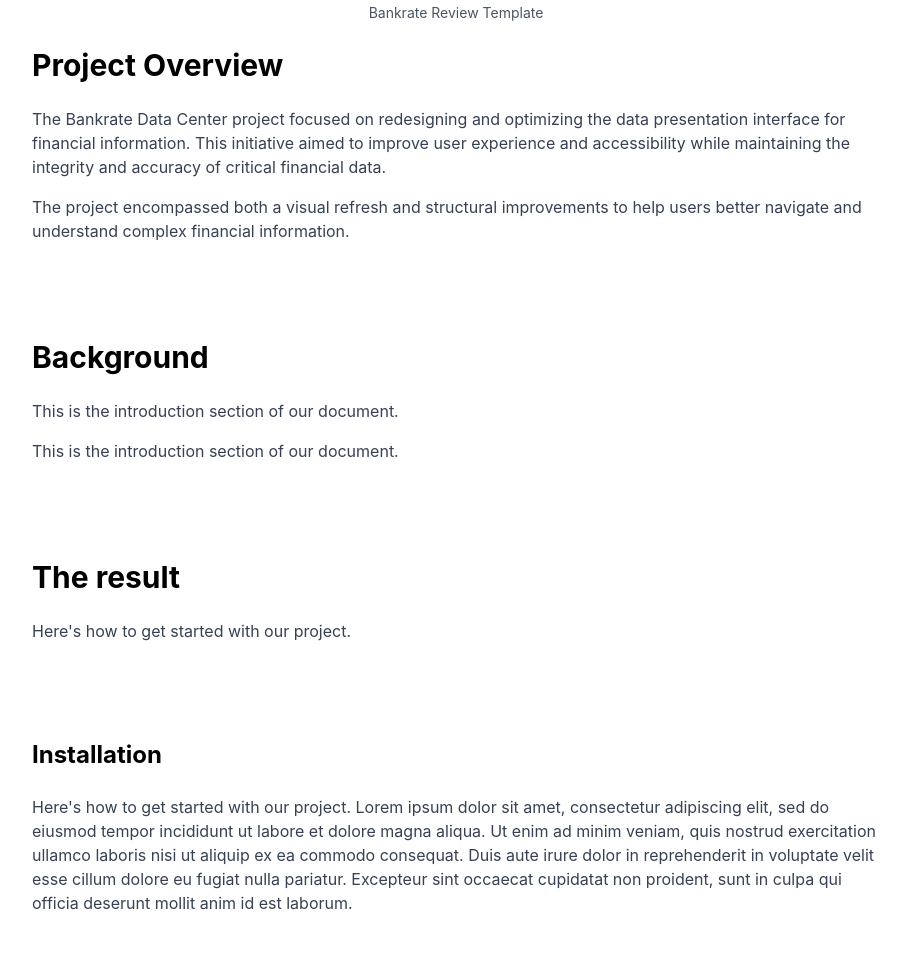
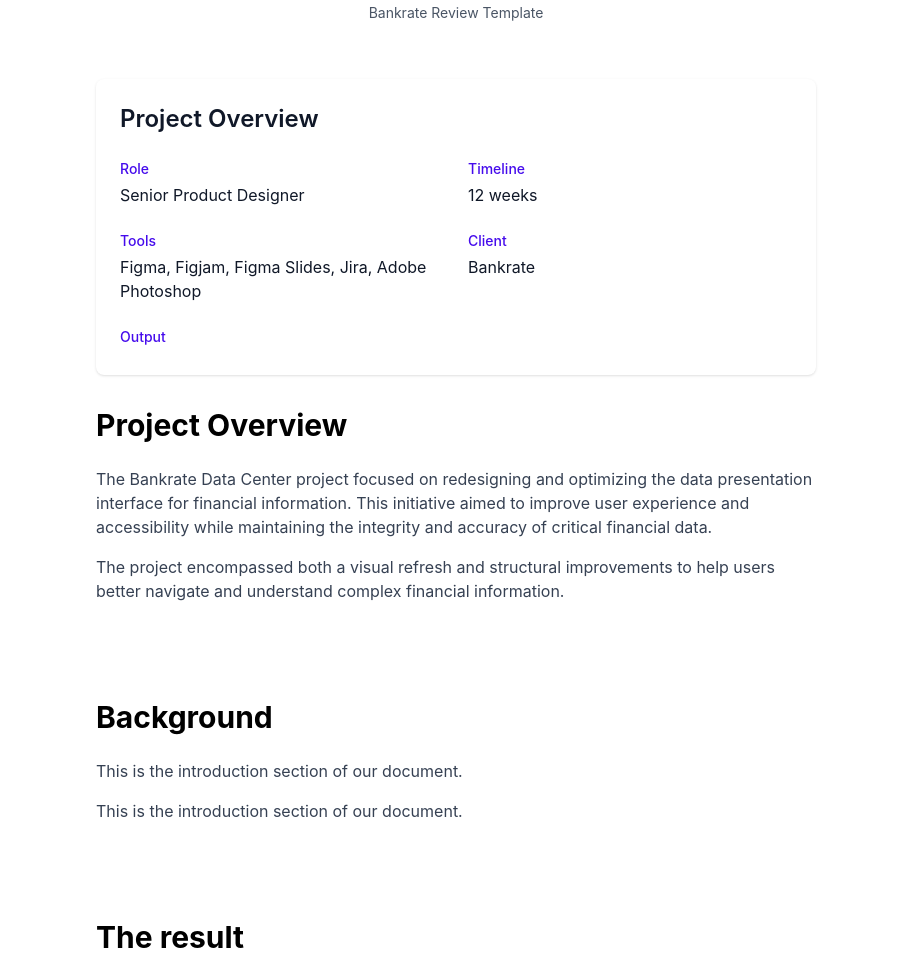
Before and after one commit to GrantC123/old-portfolio, a website: page bankrate-review-template.html in a window 1280 px wide. Shown: the part 869-1827 px from the top of the page, without its empty margins (184-1090 px from the left). Drawn offline with nearby package versions, Linux system fonts and the light colour scheme; files that its build step writes are made by us from their sources; a web font is replaced by a local one.

Commit message:
do do do

```diff
--- a/bankrate-data-center.html
+++ b/bankrate-data-center.html
@@ -28,10 +28,10 @@
 
 
         <project-image-full
-        image="Images/bankrate-data-center-hero.jpg"
-        alt="Bankrate Data Center"
-        caption="Bankrate Data Center"
-    ></project-image-full>
+            image="Images/bankrate-data-center-hero.jpg"
+            alt="Bankrate Data Center"
+            caption="Bankrate Data Center"
+        ></project-image-full>
 
 
 
@@ -39,6 +39,13 @@
 
         <div class="flex flex-wrap max-w-7xl mx-auto">
             <main class="flex-1 min-w-[300px] p-6">
+                <project-overview timeline="12 weeks"
+                tools="Figma, Figjam, Figma Slides, Jira, Adobe Photoshop"
+                client="Bankrate"
+                output="A new data center for Bankrate's historical proprietary data"
+                role="Senior Product Designer">
+                >
+            </project-overview>
                 <section id="overview" class="mb-12">
                     <h2 class="text-3xl font-bold mb-6">Project Overview</h2>
                     <p class="text-gray-700 mb-4">The Bankrate Data Center project focused on redesigning and optimizing the data presentation interface for financial information. This initiative aimed to improve user experience and accessibility while maintaining the integrity and accuracy of critical financial data.</p>
@@ -98,8 +105,7 @@
                 <section id="Conclusion" class="mb-12">
                     <h2 class="text-3xl font-bold mb-6">Conclusion</h2>
                     <p class="text-gray-700">Wrapping up the main points of our documentation.</p>
-                    <p class="text-gray-700">The component that you created on figma for the AAG component was so well thought out that I haven't had to detach the component once, which for such a complex component says a lot. You really thought of every solution another designer might need. The slots allow me to play around with different design ideas so I can find the right solution for our team while still creating a standardized template to work in!
-                    </p>
+
                 </section>
             </main>
         </div>
@@ -110,5 +116,6 @@
     <script src="wc-footer.js"></script>
     <script src="wc-nav-component.js"></script>
     <script src="wc-project-image-full.js"></script>
+    <script src="wc-project-overview.js"></script>
 </body>
 </html>
--- a/bankrate-review-template.html
+++ b/bankrate-review-template.html
@@ -35,24 +35,30 @@
 
         <div class="flex flex-wrap">
             <main class="flex-1 min-w-[300px]" >
-                <section id="overview" class="mb-12 max-w-4xl mx-auto  p-6">
+                <section id="overview" class="mb-12 max-w-3xl mx-auto  p-6">
+                    <project-overview timeline="12 weeks"
+                    tools="Figma, Figjam, Figma Slides, Jira, Adobe Photoshop"
+                    client="Bankrate"
+                    output=""
+                    role="Senior Product Designer">
+                    </project-overview>
                     <h2 class="text-3xl font-bold mb-6">Project Overview</h2>
                     <p class="text-gray-700 mb-4">The Bankrate Data Center project focused on redesigning and optimizing the data presentation interface for financial information. This initiative aimed to improve user experience and accessibility while maintaining the integrity and accuracy of critical financial data.</p>
                     <p class="text-gray-700">The project encompassed both a visual refresh and structural improvements to help users better navigate and understand complex financial information.</p>
                 </section>
 
-                <section id="background" class="mb-12 max-w-4xl mx-auto p-6">
+                <section id="background" class="mb-12 max-w-3xl mx-auto p-6">
                     <h2 class="text-3xl font-bold mb-6">Background</h2>
                     <p class="text-gray-700 mb-4">This is the introduction section of our document.</p>
                     <p class="text-gray-700">This is the introduction section of our document.</p>
                 </section>
 
-                <section id="The-result" class="mb-12 max-w-4xl mx-auto p-6">
+                <section id="The-result" class="mb-12 max-w-3xl mx-auto p-6">
                     <h2 class="text-3xl font-bold mb-6">The result</h2>
                     <p class="text-gray-700">Here's how to get started with our project.</p>
                 </section>
 
-                <section id="installation" class="mb-12 max-w-4xl mx-auto p-6">
+                <section id="installation" class="mb-12 max-w-3xl mx-auto p-6">
                     <h3 class="text-2xl font-bold mb-6">Installation</h3>
                     <p class="text-gray-700 space-y-4">
                         Here's how to get started with our project.
@@ -66,7 +72,7 @@
                 caption="Bankrate Review Template"
             ></project-image-full>
 
-                <section id="Research" class="mb-12 max-w-4xl mx-auto p-6">
+                <section id="Research" class="mb-12 max-w-3xl mx-auto p-6">
                     <h2 class="text-3xl font-bold mb-6">Research</h2>
                     <p class="text-gray-700 space-y-4">
                         Lorem ipsum dolor sit amet, consectetur adipiscing elit, sed do eiusmod tempor incididunt ut labore et dolore magna aliqua. Ut enim ad minim veniam, quis nostrud exercitation ullamco laboris nisi ut aliquip ex ea commodo consequat. Duis aute irure dolor in reprehenderit in voluptate velit esse cillum dolore eu fugiat nulla pariatur. Excepteur sint occaecat cupidatat non proident, sunt in culpa qui officia deserunt mollit anim id est laborum.
@@ -85,7 +91,7 @@
                 </section>
 
 
-                <section id="Conclusion" class="mb-12 max-w-4xl mx-auto p-6">
+                <section id="Conclusion" class="mb-12 max-w-3xl mx-auto p-6">
                     <h2 class="text-3xl font-bold mb-6">What others had to say</h2>
                     <blockquote class="p-8 my-4 rounded-xl border-s-4 border-purple-300 bg-purple-50 dark:border-gray-500 dark:bg-purple-800">
                         <p class="text-xl italic font-medium leading-relaxed text-gray-900 dark:text-white">"The component that you created in Figma for the "At a glance" component was so well thought out that I haven't had to detach the component once, which for such a complex component says a lot. You really thought of every solution another designer might need. The slots allow me to play around with different design ideas so I can find the right solution for our team while still creating a standardized template to work in!"</p>
@@ -103,5 +109,6 @@
     <script src="wc-project-image-full.js"></script>
     <script src="wc-lightbox.js"></script>
     <script src="wc-breadcrumbs.js"></script>
+    <script src="wc-project-overview.js"></script>
 </body>
 </html>
--- /dev/null
+++ b/wc-project-overview.js
@@ -0,0 +1,44 @@
+class ProjectOverview extends HTMLElement {
+    constructor() {
+        super();
+    }
+
+    connectedCallback() {
+        const timeline = this.getAttribute('timeline') || '';
+        const tools = this.getAttribute('tools') || '';
+        const client = this.getAttribute('client') || '' ;
+        const output = this.getAttribute('output') || '';
+        const role = this.getAttribute('role') || '';
+        this.innerHTML = `
+            <div class="project-overview bg-white rounded-lg shadow-sm p-6 my-8">
+                <h2 class="text-2xl font-semibold text-gray-900 mb-6">Project Overview</h2>
+                <dl class="grid grid-cols-1 gap-6 md:grid-cols-2">
+
+                    <div class="overview-item">
+                        <dt class="text-sm font-medium text-purple-600">Role</dt>
+                        <dd class="mt-1 text-base text-gray-900">${role}</dd>
+                    </div>
+
+                    <div class="overview-item">
+                        <dt class="text-sm font-medium text-purple-600">Timeline</dt>
+                        <dd class="mt-1 text-base text-gray-900">${timeline}</dd>
+                    </div>
+                    <div class="overview-item">
+                        <dt class="text-sm font-medium text-purple-600">Tools</dt>
+                        <dd class="mt-1 text-base text-gray-900">${tools}</dd>
+                    </div>
+                    <div class="overview-item">
+                        <dt class="text-sm font-medium text-purple-600">Client</dt>
+                        <dd class="mt-1 text-base text-gray-900">${client}</dd>
+                    </div>
+                    <div class="overview-item">
+                        <dt class="text-sm font-medium text-purple-600">Output</dt>
+                        <dd class="mt-1 text-base text-gray-900">${output}</dd>
+                    </div>
+                </dl>
+            </div>
+        `;
+    }
+}
+
+customElements.define('project-overview', ProjectOverview);
```
Also changed, not shown: dist/output.css, 1 other file.
